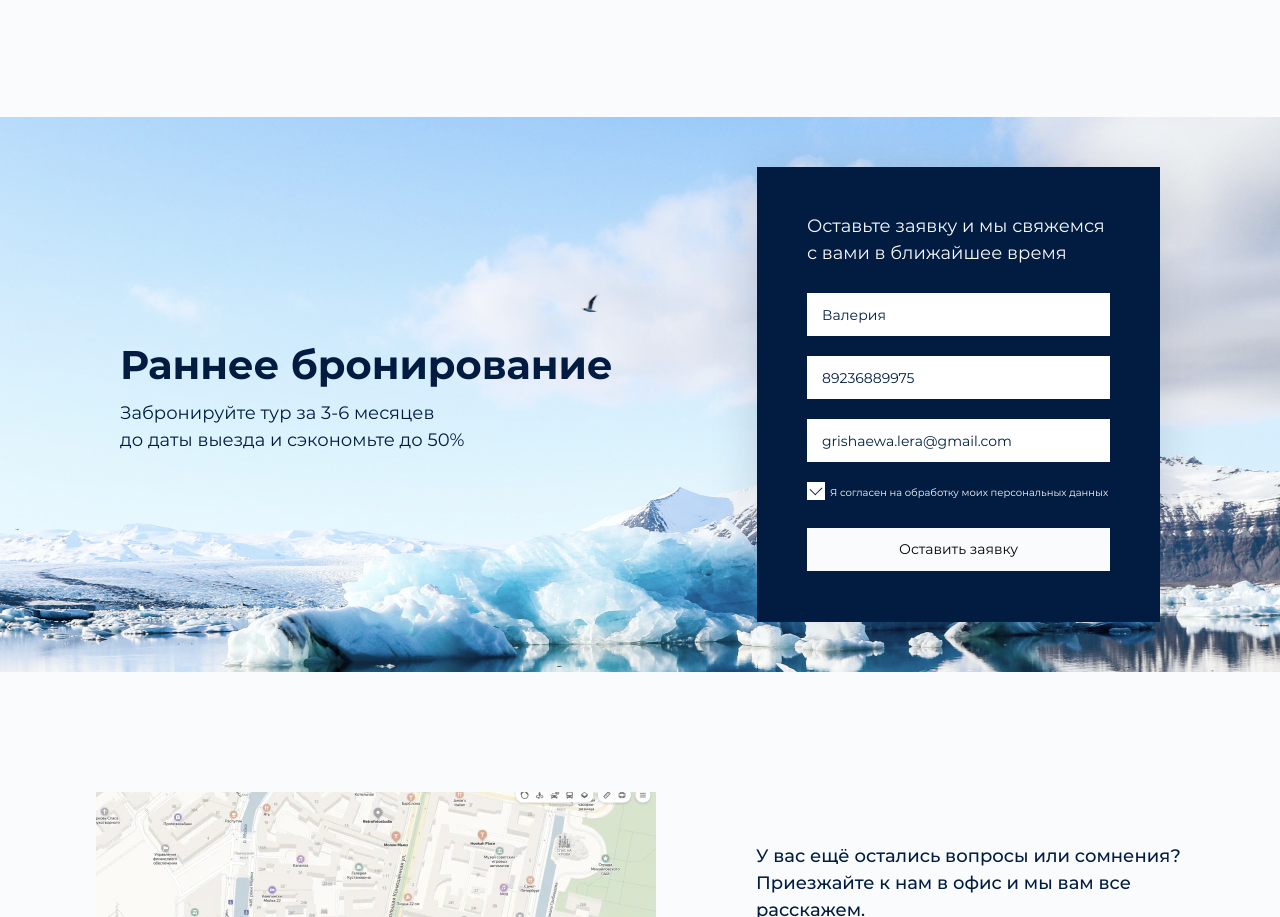
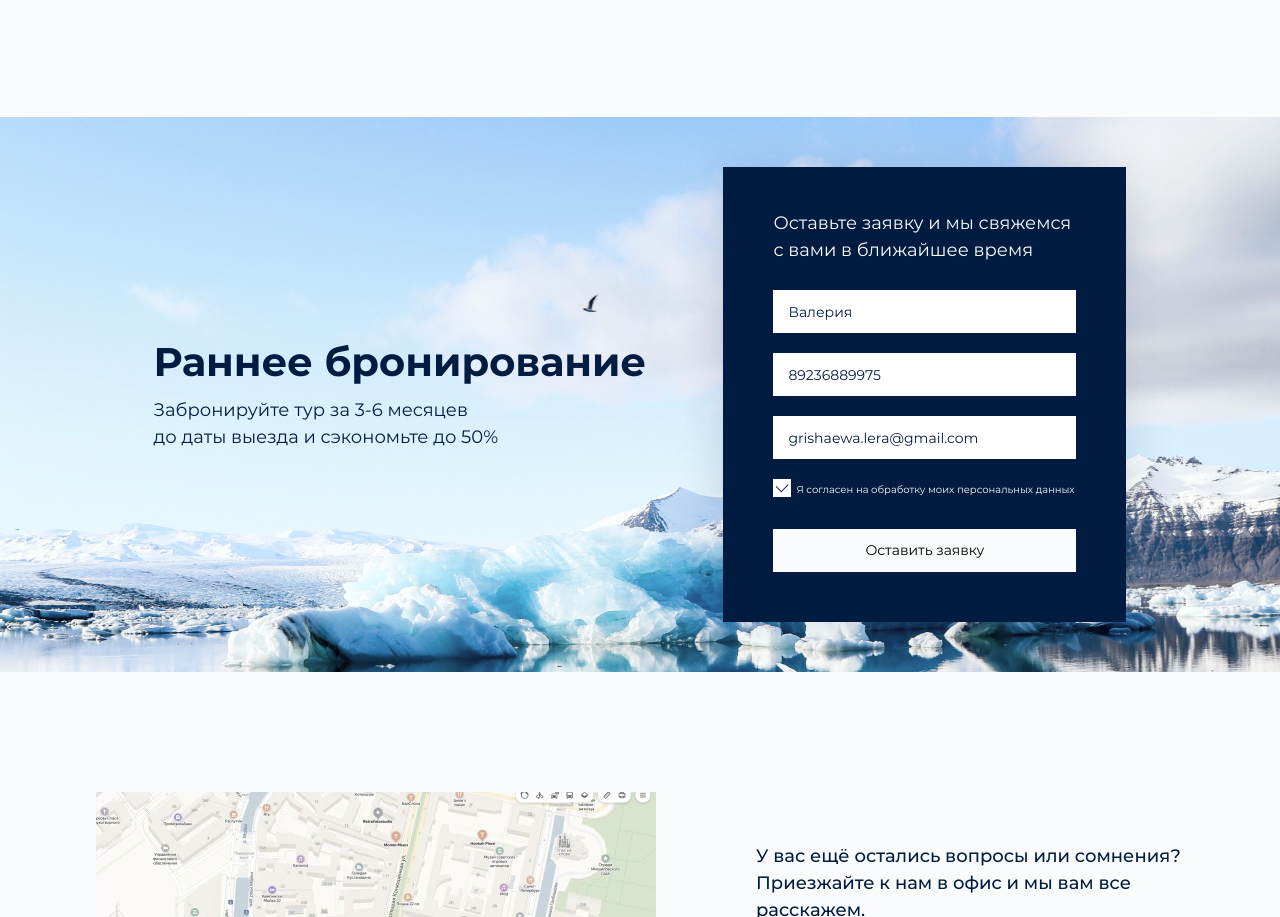
Before and after one commit to tkoshurnikova/cruises-to-antarctica, a website: page source/index.html in a window 1280 px wide. Shown: the part 2805-3722 px from the top of the page. Drawn offline with nearby package versions, Linux system fonts and the light colour scheme; files that its build step writes are made by us from their sources.

Commit message:
Исправления

```diff
--- a/source/sass/blocks/booking.scss
+++ b/source/sass/blocks/booking.scss
@@ -2,7 +2,7 @@
   display: flex;
   justify-content: space-between;
   align-items: center;
-  padding: 0 calc(50% - 520px);
+  padding: 0 12%;
   padding-top: 50px;
   padding-bottom: 50px;
   background-color: #b8dcfb;
@@ -17,7 +17,7 @@
 
 .booking h2 {
   margin: 0;
-  margin-top: 17px;
+  margin-top: 11px;
   font-weight: 700;
   font-size: 40px;
   line-height: 60px;
@@ -43,7 +43,7 @@
   min-height: 455px;
   box-sizing: border-box;
   padding: 50px;
-  padding-top: 28px;
+  padding-top: 25px;
   background-color: #011c40;
   box-shadow: 0 4px 45px rgba(1, 28, 64, 0.15);
 }
@@ -124,7 +124,7 @@
 .booking__form button {
   width: 100%;
   height: 43px;
-  margin-top: 25px;
+  margin-top: 29px;
   font-size: 14px;
   background-color: #f9fbfd;
   border: none;
@@ -151,6 +151,7 @@
   }
 
   .booking h2 {
+    margin-top: 16px;
     font-size: 34px;
     line-height: 51px;
   }
```
Also changed, not shown: build/css/style.min.css, 1 other file.
